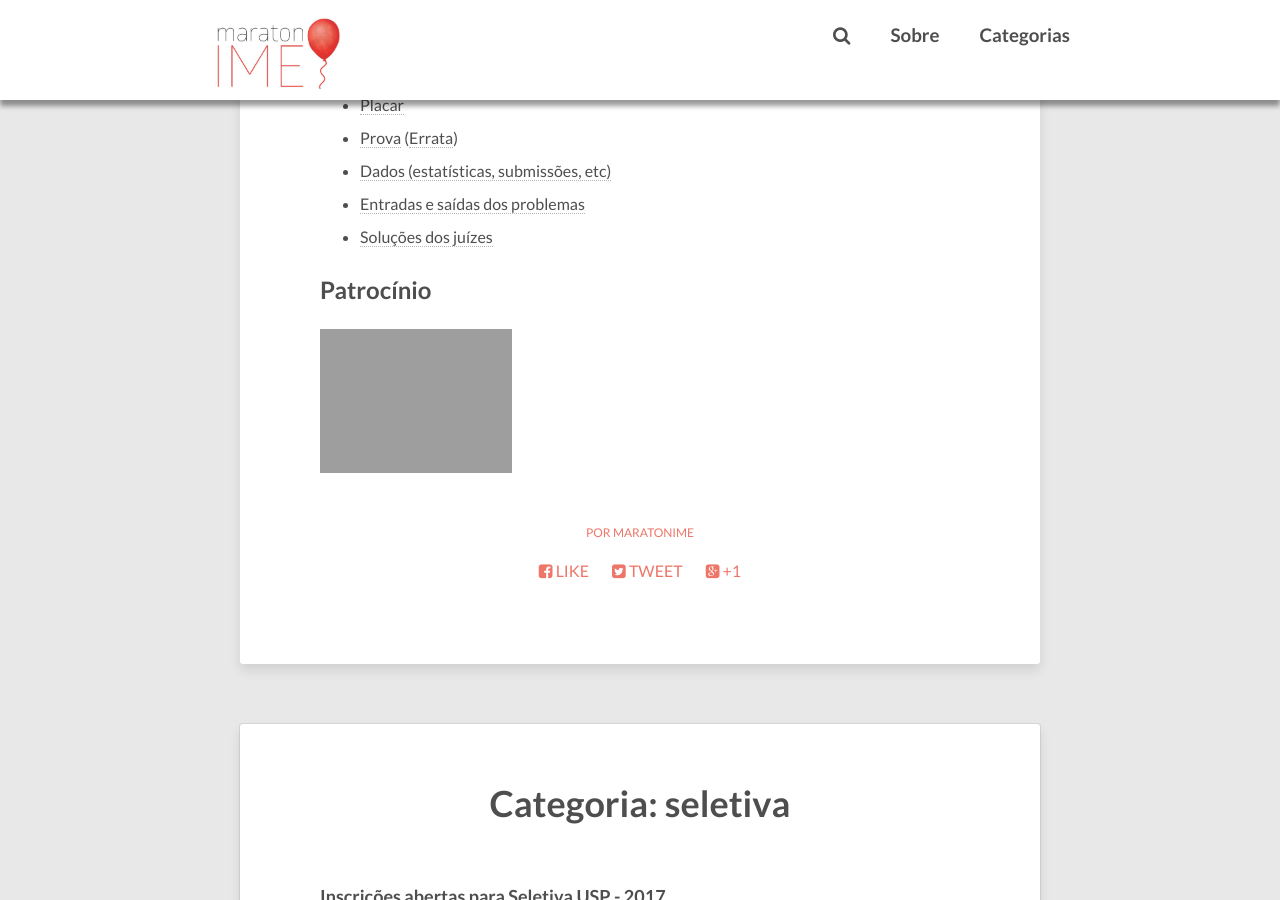
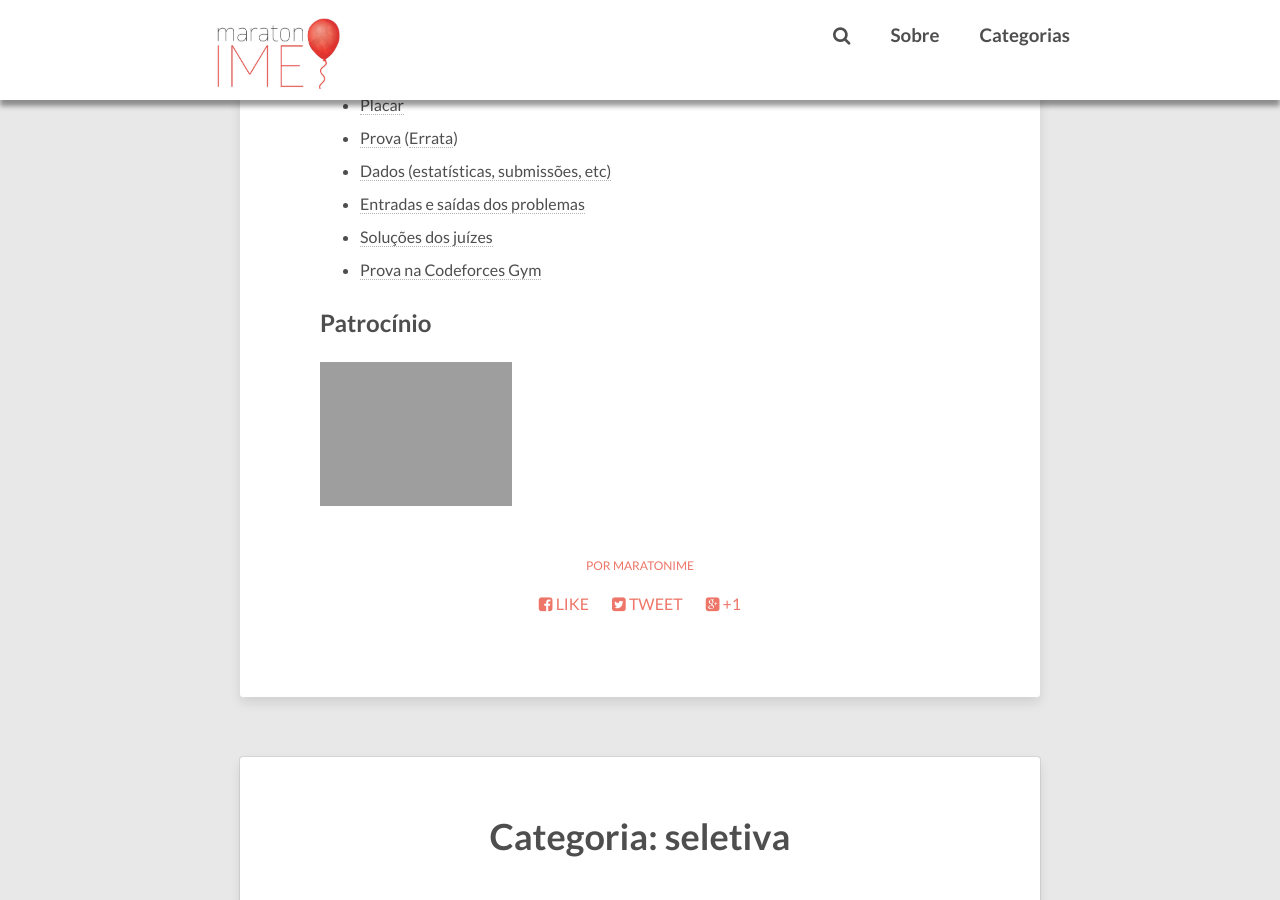
Before and after one commit to maratonusp/blog, a Jekyll site: the page built from _posts/2010-08-22-resultados-seletiva-2010.markdown, in a window 1280 px wide and 900 px high, scrolled down 620 px. Built offline with Jekyll 4.4.1, drawn with Linux system fonts in a browser that asks for light colours; nearby versions of some CDN libraries; comment, search, counter and statistics services are not loaded.

Commit message:
Links da Gym

```diff
--- a/_posts/2010-08-22-resultados-seletiva-2010.markdown
+++ b/_posts/2010-08-22-resultados-seletiva-2010.markdown
@@ -19,6 +19,7 @@ Outros 147 times participaram presencialmente ou pela internet.
 - [Dados (estatísticas, submissões, etc)](https://www.ime.usp.br/~maratona/assets/seletivas/2010/data.tar.xz)
 - [Entradas e saídas dos problemas](https://www.ime.usp.br/~maratona/assets/seletivas/2010/io.tar.xz)
 - [Soluções dos juízes](https://www.ime.usp.br/~maratona/assets/seletivas/2010/io.tar.xz)
+- [Prova na Codeforces Gym](http://codeforces.com/gym/101055)
 
 ## Patrocínio
 [<img src="https://www.ime.usp.br/~maratona/assets/seletivas/2013/patrocinio/caelum-ensino-inovacao.png" style="width:30%">](http://www.caelum.com.br/)
--- a/_posts/2011-08-21-resultados-seletiva-2011.markdown
+++ b/_posts/2011-08-21-resultados-seletiva-2011.markdown
@@ -21,6 +21,7 @@ Outros 102 times participaram pela internet.
 - [Dados (estatísticas, submissões, etc)](https://www.ime.usp.br/~maratona/assets/seletivas/2011/data.tar.xz)
 - [Entradas e saídas dos problemas](https://www.ime.usp.br/~maratona/assets/seletivas/2011/io.tar.xz)
 - [Soluções dos juízes](https://www.ime.usp.br/~maratona/assets/seletivas/2011/solutions.tar.xz)
+- [Prova na Codeforces Gym](http://codeforces.com/gym/101081)
 
 ## Times que competiram por vaga
 - **ASA**: Stefano Tommasini, Antonio Roberto de Campos Junior, Alessandro Wagner Palmeira
--- a/_posts/2015-08-18-resultados-seletiva.markdown
+++ b/_posts/2015-08-18-resultados-seletiva.markdown
@@ -22,6 +22,7 @@ mais elegíveis ou por não serem de alunos da USP.
 - [Dados (estatísticas, submissões, etc)](https://www.ime.usp.br/~maratona/assets/seletivas/2015/data.tar.zz)
 - [Entradas e saídas dos problemas](https://www.ime.usp.br/~maratona/assets/seletivas/2015/io.tar.xz)
 - [Soluções dos juízes](https://www.ime.usp.br/~maratona/assets/seletivas/2015/solutions.tar.xz)
+- [Prova na Codeforces Gym](http://codeforces.com/gym/101047)
 
 ## Times classificados
 - Carteado (mudou nome para Canário Cardeal)
```
